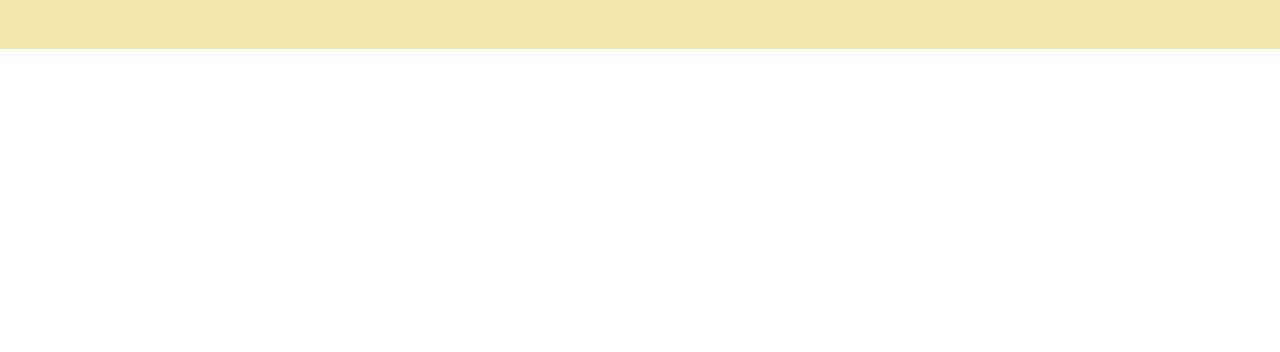
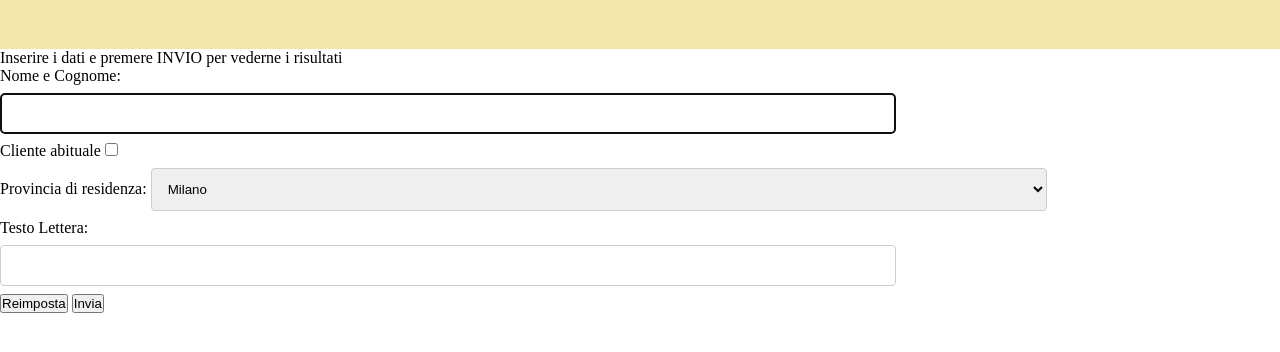
Before and after one commit to abourja-10/EsercizioBoffoli, a plain HTML site: page PEPPE - ASH/Ash/contatti.html in a window 1280 px wide. Shown: the part 120-472 px from the top of the page. Drawn offline with nearby package versions, Linux system fonts and the light colour scheme; a web font is replaced by a local one.

Commit message:
contatti

```diff
--- a/PEPPE - ASH/Ash/contatti.html
+++ b/PEPPE - ASH/Ash/contatti.html
@@ -20,11 +20,51 @@
         font-family: 'Playfair Display', serif;
         font-size: 50px;
     }
+    fieldset {
+        border: none;
+    }
+    label {display: block;}
+
+input[type=text], select {
+  width: 70%;
+  padding: 12px;
+  margin: 8px 0;
+  display: inline-block;
+  border: 1px solid #ccc;
+  border-radius: 4px;
+  box-sizing: border-box;
+}
+
+
+
     </style>
 </head>
 <body>
     <div id="container">
     <h1>PER PRENOTAZIONI O CONTATTARCI</h1>
+     <fieldset>
+        Inserire i dati e premere INVIO per vederne i risultati <br>
+        <label> Nome e Cognome:</label>
+         <input name="nome" type="text" required autofocus="autofocus"> <br>
+        Cliente abituale <input type="checkbox"> <br>
+        Provincia di residenza: <select name="citta" size="1">
+        <option value="Milano">Milano</option>
+        <option value="Como">Como</option>
+        <option value="Bergamo">Bergamo</option>
+        <option value="Lordi">Lordi</option>
+        <option value="Brescia">Brescia</option>
+        <option value="Sondrio">Sondrio</option>
+        <option value="Pavia">Pavia</option>
+        <option value="Monza">Monza</option>
+        <option value="Mantova">Mantova</option>
+        <option value="Cremona">Cremona</option>
+        </select> <br>
+        Testo Lettera: <br>
+        <input type="text"> <br>
+        <input type="reset" value="Reimposta">
+        <input type="reset" value="Invia">
+
+    </fieldset>
 
     </div>
 
```
Also changed, not shown: PEPPE - ASH/Ash/index.html (+5 -0 lines).
